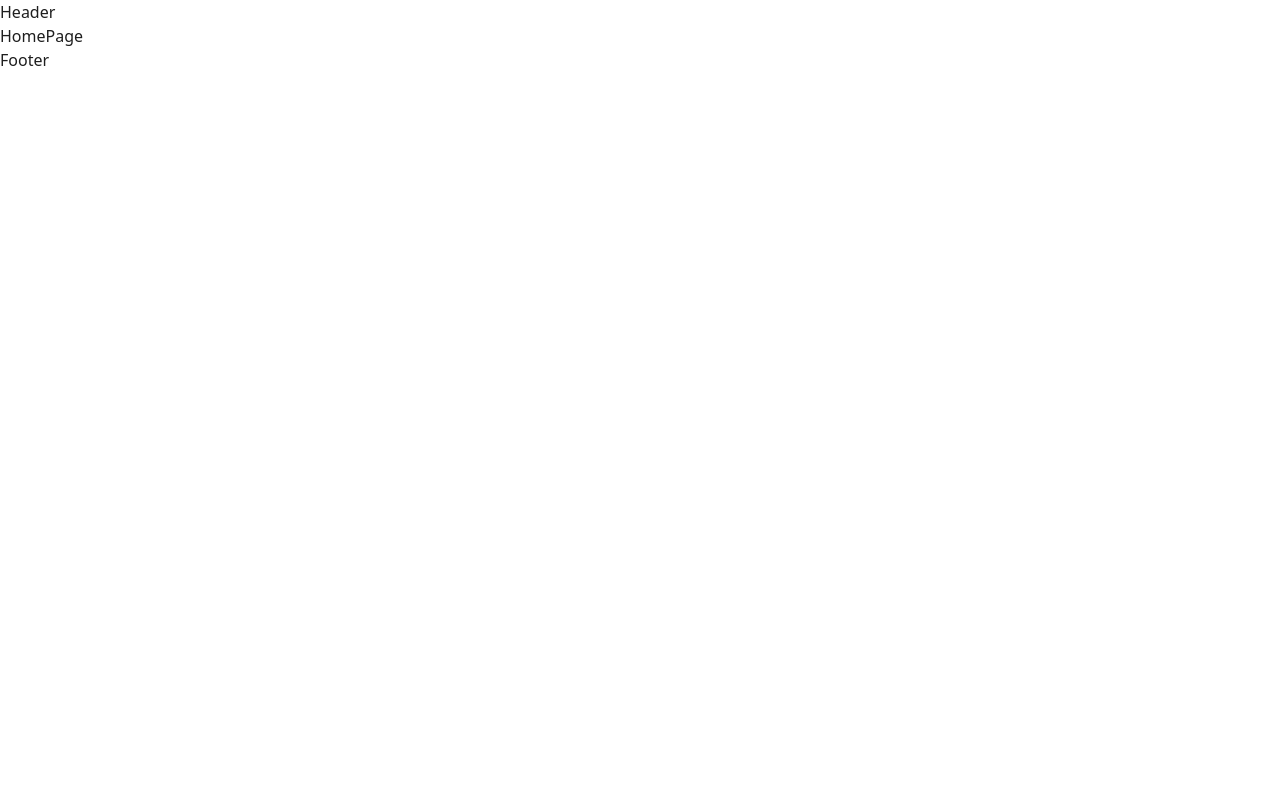
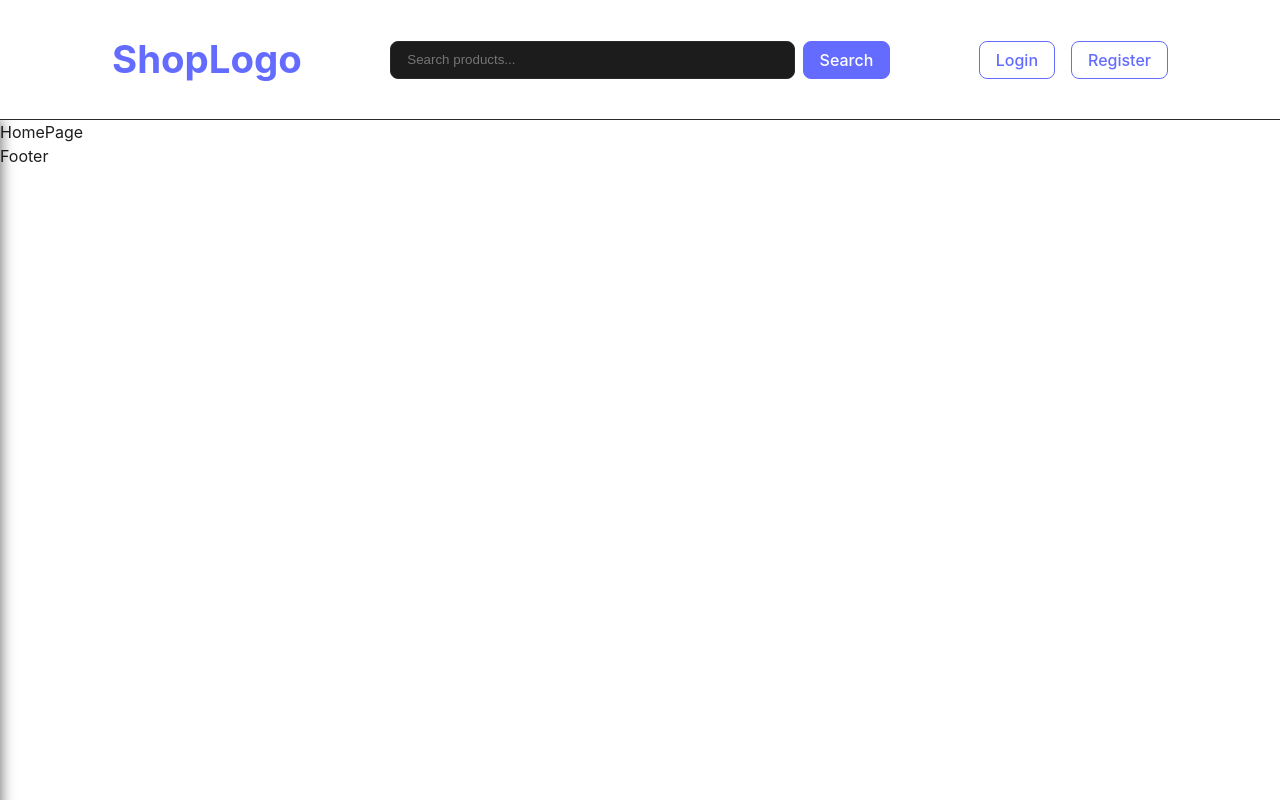
Before and after one commit to CasuallyDreamin/odin-react-shopping-cart, a React (Vite) app: page / in a window 1280 px wide. Built offline with nearby package versions, Linux system fonts and the light colour scheme.

Commit message:
Feat: Implemented Header and Sidebar

```diff
--- a/src/App.css
+++ b/src/App.css
@@ -2,30 +2,34 @@
 .logo {
   height: clamp(3rem, 10vw, 6rem);
   padding: var(--spacing-md);
+  font-weight: bold;
+  color: var(--color-primary);
   will-change: filter;
-  transition: filter 0.3s ease;
+  transition: filter 0.3s ease, color var(--transition);
 }
 .logo:hover {
-  filter: drop-shadow(0 0 2rem var(--color-accent));
+  filter: drop-shadow(0 0 2rem var(--color-secondary));
+  color: var(--color-secondary);
 }
 
 /* === CARD === */
 .card {
   padding: var(--spacing-lg);
-  background-color: rgba(255,255,255,0.05);
+  background-color: var(--color-surface);
   border-radius: var(--radius);
-  box-shadow: 0 2px 8px rgba(0,0,0,0.2);
-  transition: transform var(--transition);
+  box-shadow: 0 2px 8px rgba(0, 0, 0, 0.4);
+  transition: transform var(--transition), box-shadow var(--transition);
 }
 .card:hover {
   transform: translateY(-3px);
+  box-shadow: 0 6px 12px rgba(0, 0, 0, 0.6);
 }
 
 /* === SPINNER / MODAL PLACEHOLDER === */
 .spinner {
   width: clamp(2rem, 5vw, 4rem);
   height: clamp(2rem, 5vw, 4rem);
-  border: 3px solid var(--color-light);
+  border: 3px solid var(--color-muted);
   border-top-color: var(--color-primary);
   border-radius: 50%;
   animation: spin 1s linear infinite;
@@ -38,8 +42,27 @@
 /* === BUTTON VARIANTS === */
 .btn-primary {
   background-color: var(--color-primary);
-  color: var(--color-light);
+  color: var(--color-bg);
+  border: 1px solid var(--color-primary);
+  transition: background-color var(--transition), color var(--transition), border-color var(--transition);
 }
+
 .btn-primary:hover {
-  background-color: var(--color-accent);
+  background-color: var(--color-secondary);
+  border-color: var(--color-secondary);
+  color: var(--color-bg);
 }
+
+/* === BUTTON SECONDARY / OUTLINE === */
+.btn-secondary {
+  background-color: transparent;
+  color: var(--color-primary);
+  border: 1px solid var(--color-primary);
+  transition: background-color var(--transition), color var(--transition), border-color var(--transition);
+}
+
+.btn-secondary:hover {
+  background-color: var(--color-primary);
+  color: var(--color-bg);
+  border-color: var(--color-primary);
+}
--- a/src/index.css
+++ b/src/index.css
@@ -1,30 +1,34 @@
 /* === VARIABLES / THEME === */
 :root {
-  /* Colors */
-  --color-text: #f5f5f5;
-  --color-bg: #1e1e1e;
-  --color-primary: #646cff;
-  --color-accent: #535bf2;
-  --color-light: #ffffff;
+  /* Backgrounds */
+  --color-bg: #101010;           /* deep, almost black */
+  --color-surface: #1c1c1c;      /* panels/cards */
+  --color-border: #2a2a2a;       /* subtle borders */
 
-  /* Typography */
-  --font-sans: system-ui, Avenir, Helvetica, Arial, sans-serif;
-  --font-size-base: 1rem; /* 16px default */
+  /* Text */
+  --color-text: #e6e6e6;         /* soft off-white */
+  --color-muted: #8a8a8a;        /* secondary text */
+
+  /* Accent colors */
+  --color-primary: #ff6f61;      /* muted coral / warm */
+  --color-secondary: #ffc857;    /* golden-yellow highlight */
+  --color-info: #00bfa6;         /* teal for info / buttons */
+  --color-error: #e63946;        /* rich red */
+  --color-success: #2a9d8f;      /* teal-green */
+
+  /* Typography & spacing */
+  --font-sans: "Inter", system-ui, Avenir, Helvetica, Arial, sans-serif;
+  --font-size-base: 1rem;
   --line-height-base: 1.5;
-
-  /* Spacing */
   --spacing-xs: 0.25rem;
   --spacing-sm: 0.5rem;
   --spacing-md: 1rem;
   --spacing-lg: 2rem;
   --spacing-xl: 3rem;
-
-  /* Border radius */
   --radius: 8px;
-
-  /* Transition */
   --transition: 0.25s ease;
 }
+
 
 /* === RESET / BASE === */
 *,
--- a/src/layout/Header.jsx
+++ b/src/layout/Header.jsx
@@ -1,7 +1,46 @@
-const Header = () => {
+// src/layout/Header.jsx
+import { useState } from "react";
+import "./styles/Header.css";
+import menuIcon from "../assets/menu-icon.svg";
+import cartIcon from "../assets/cart-icon.svg";
+
+export default function Header({ onSidebarToggle }) {
+  const [searchTerm, setSearchTerm] = useState("");
+
+  const handleSearch = (e) => {
+    e.preventDefault();
+    console.log("Search:", searchTerm); // placeholder
+  };
+
   return (
-    <div>Header</div>
-  )
+    <header className="header">
+      {/* Left section: logo + sidebar toggle */}
+      <div className="header-left">
+        <button className="sidebar-toggle" onClick={onSidebarToggle}>
+          <img src={menuIcon} alt="☰"></img>
+        </button>
+        <div className="logo">ShopLogo</div>
+      </div>
+
+      {/* Middle section: search bar */}
+      <form className="header-search" onSubmit={handleSearch}>
+        <input
+          type="text"
+          placeholder="Search products..."
+          value={searchTerm}
+          onChange={(e) => setSearchTerm(e.target.value)}
+        />
+        <button type="submit">Search</button>
+      </form>
+
+      {/* Right section: auth buttons + cart */}
+      <div className="header-right">
+        <button className="auth-btn">Login</button>
+        <button className="auth-btn">Register</button>
+        <button className="cart-btn" aria-label="Cart">
+          <img src={cartIcon} alt="🛒" />
+        </button>
+      </div>
+    </header>
+  );
 }
-
-export default Header
--- a/src/layout/MainLayout.jsx
+++ b/src/layout/MainLayout.jsx
@@ -1,13 +1,20 @@
+import { useState } from "react";
 import { Outlet } from "react-router-dom";
 import Header from "./Header";
 import Footer from "./Footer";
+import Sidebar from "./Sidebar";
 
 export default function MainLayout() {
+  const [isSidebarOpen, setSidebarOpen] = useState(false);
+
+  const toggleSidebar = () => setSidebarOpen(prev => !prev);
+
   return (
     <div className="app">
-      <Header />
-      <main>
-        <Outlet /> {/* Pages render here */}
+      <Header onSidebarToggle={toggleSidebar} />
+      <Sidebar isOpen={isSidebarOpen} />
+      <main onClick={() => isSidebarOpen && setSidebarOpen(false)}>
+        <Outlet />
       </main>
       <Footer />
     </div>
--- a/src/layout/Sidebar.jsx
+++ b/src/layout/Sidebar.jsx
@@ -1,7 +1,18 @@
-const Sidebar = () => {
+import "./styles/Sidebar.css";
+import Navigator from "../shared/components/Navigator";
+
+export default function Sidebar({ isOpen }) {
   return (
-    <div>Sidebar</div>
-  )
+    <aside className={`sidebar ${isOpen ? "open" : "closed"}`}>
+      <Navigator />
+      <div className="sidebar-section">
+        <h3>Categories</h3>
+        <ul>
+          <li>Electronics</li>
+          <li>Clothing</li>
+          <li>Home & Kitchen</li>
+        </ul>
+      </div>
+    </aside>
+  );
 }
-
-export default Sidebar
--- /dev/null
+++ b/src/layout/styles/Header.css
@@ -0,0 +1,121 @@
+.header {
+  display: flex;
+  height: 120px;
+  justify-content: space-between;
+  align-items: center;
+  padding: var(--spacing-md) var(--spacing-lg);
+  background-color: var(--color-bg);
+  border-bottom: 1px solid var(--color-border);
+  position: sticky;
+  top: 0;
+  z-index: 1000;
+}
+
+.header-left {
+  display: flex;
+  align-items: center;
+  gap: var(--spacing-md);
+}
+
+.logo {
+  font-size: clamp(1.5rem, 3vw, 2.5rem);
+  font-weight: bold;
+  color: var(--color-primary);
+  transition: color var(--transition), filter var(--transition);
+}
+
+.logo:hover {
+  color: var(--color-secondary);
+  filter: drop-shadow(0 0 2rem var(--color-secondary));
+}
+
+.sidebar-toggle,
+.cart-btn {
+  background: none;
+  border: none;
+  cursor: pointer;
+  display: flex;
+  align-items: center;
+  justify-content: center;
+}
+
+.sidebar-toggle img,
+.cart-btn img {
+  width: clamp(1.5rem, 3vw, 2rem);
+  height: auto;
+  display: block;
+  filter: brightness(0) invert(1); /* keeps icons visible on dark bg */
+  transition: filter var(--transition);
+}
+
+.sidebar-toggle:hover img,
+.cart-btn:hover img {
+  filter: brightness(1) saturate(1.2) invert(0.9);
+}
+
+.header-search {
+  flex: 1;
+  display: flex;
+  max-width: 500px;
+  margin: 0 var(--spacing-lg);
+}
+
+.header-search input {
+  flex: 1;
+  padding: var(--spacing-sm) var(--spacing-md);
+  border-radius: var(--radius);
+  border: 1px solid var(--color-border);
+  background-color: var(--color-surface);
+  color: var(--color-text);
+  transition: border-color var(--transition), background-color var(--transition);
+}
+
+.header-search input:focus {
+  border-color: var(--color-primary);
+  outline: none;
+}
+
+.header-search button {
+  padding: var(--spacing-sm) var(--spacing-md);
+  margin-left: var(--spacing-sm);
+  border-radius: var(--radius);
+  border: 1px solid var(--color-primary);
+  background-color: var(--color-primary);
+  color: var(--color-bg);
+  cursor: pointer;
+  transition: background-color var(--transition), color var(--transition), border-color var(--transition);
+}
+
+.header-search button:hover {
+  background-color: var(--color-secondary);
+  border-color: var(--color-secondary);
+  color: var(--color-bg);
+}
+
+.header-right {
+  display: flex;
+  align-items: center;
+  gap: var(--spacing-md);
+}
+
+.auth-btn {
+  padding: var(--spacing-sm) var(--spacing-md);
+  border-radius: var(--radius);
+  border: 1px solid var(--color-primary);
+  background-color: transparent;
+  color: var(--color-primary);
+  cursor: pointer;
+  transition: background-color var(--transition), color var(--transition), border-color var(--transition);
+}
+
+.auth-btn:hover {
+  background-color: var(--color-primary);
+  color: var(--color-bg);
+}
+
+/* RESPONSIVE */
+@media (max-width: 768px) {
+  .header-search {
+    display: none;
+  }
+}
--- /dev/null
+++ b/src/layout/styles/MainLayout.css
@@ -0,0 +1,29 @@
+.app {
+  display: flex;
+  min-height: 100vh;
+}
+
+/* Sidebar overlay handled by Sidebar.css */
+.main-content {
+  flex: 1;
+  padding: var(--spacing-lg);
+  transition: margin-left var(--transition);
+}
+
+/* Optional: shift content when sidebar is open on desktop */
+@media (min-width: 769px) {
+  .main-content {
+    margin-left: 280px; /* sidebar width */
+  }
+
+  .sidebar.closed + .main-content {
+    margin-left: 0;
+  }
+}
+
+/* Mobile: sidebar overlays, so content stays at 0 */
+@media (max-width: 768px) {
+  .main-content {
+    margin-left: 0;
+  }
+}
--- /dev/null
+++ b/src/layout/styles/Sidebar.css
@@ -0,0 +1,21 @@
+.sidebar {
+  position: fixed;
+  top: 120px;
+  left: 0;
+  height: 100vh;
+  width: 280px;
+  background-color: var(--color-surface);
+  color: var(--color-text);
+  padding: var(--spacing-lg) var(--spacing-md);
+  box-shadow: 2px 0 12px rgba(0,0,0,0.5);
+  transform: translateX(-100%);
+  transition: transform var(--transition);
+  z-index: 1;
+}
+
+.sidebar.open {
+  transform: translateX(0);
+}
+
+/* Sections */
+.sidebar-section { margin-top: var(--spacing-lg); }
```
Also changed, not shown: src/assets/cart-icon.svg (added), src/assets/menu-icon.svg (added).
